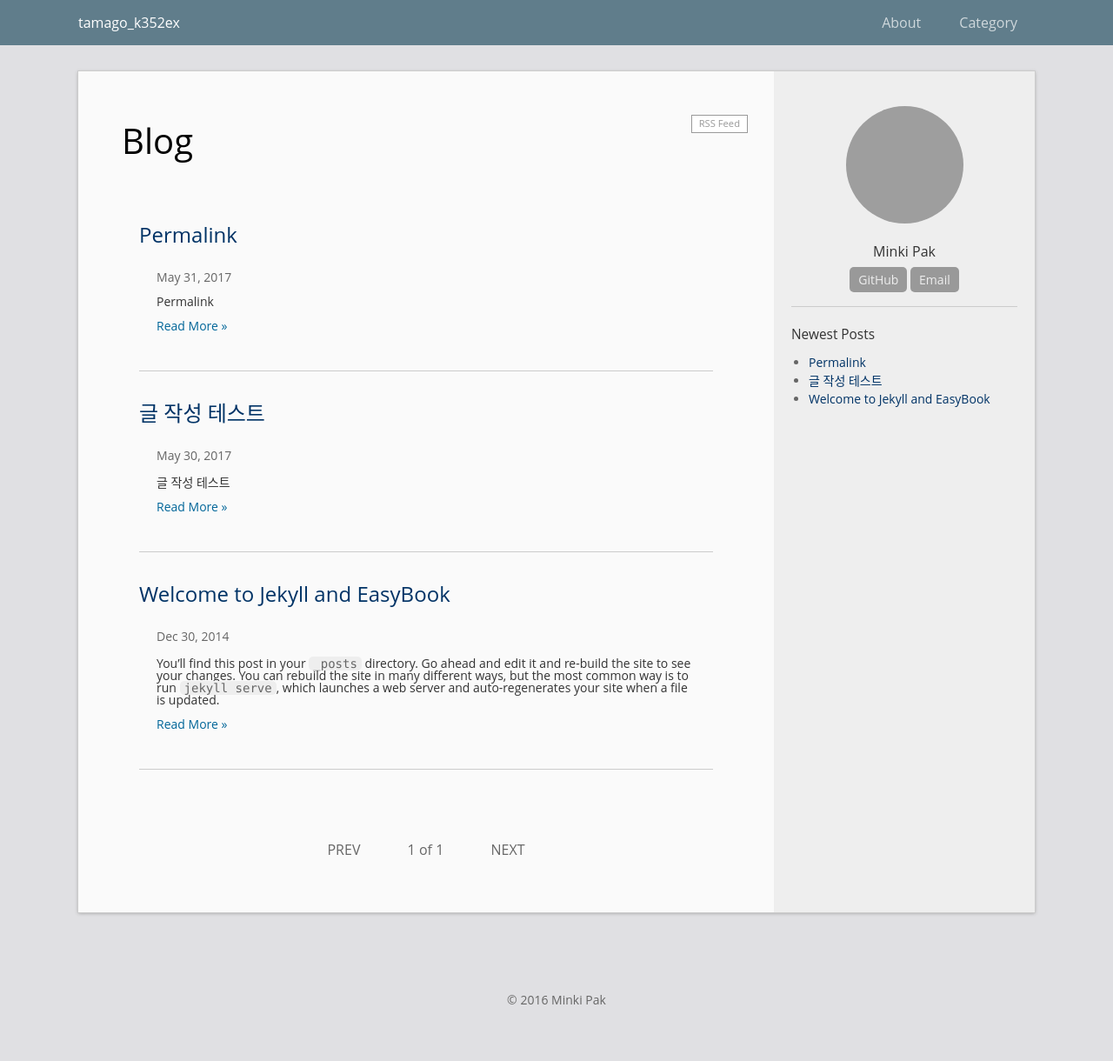
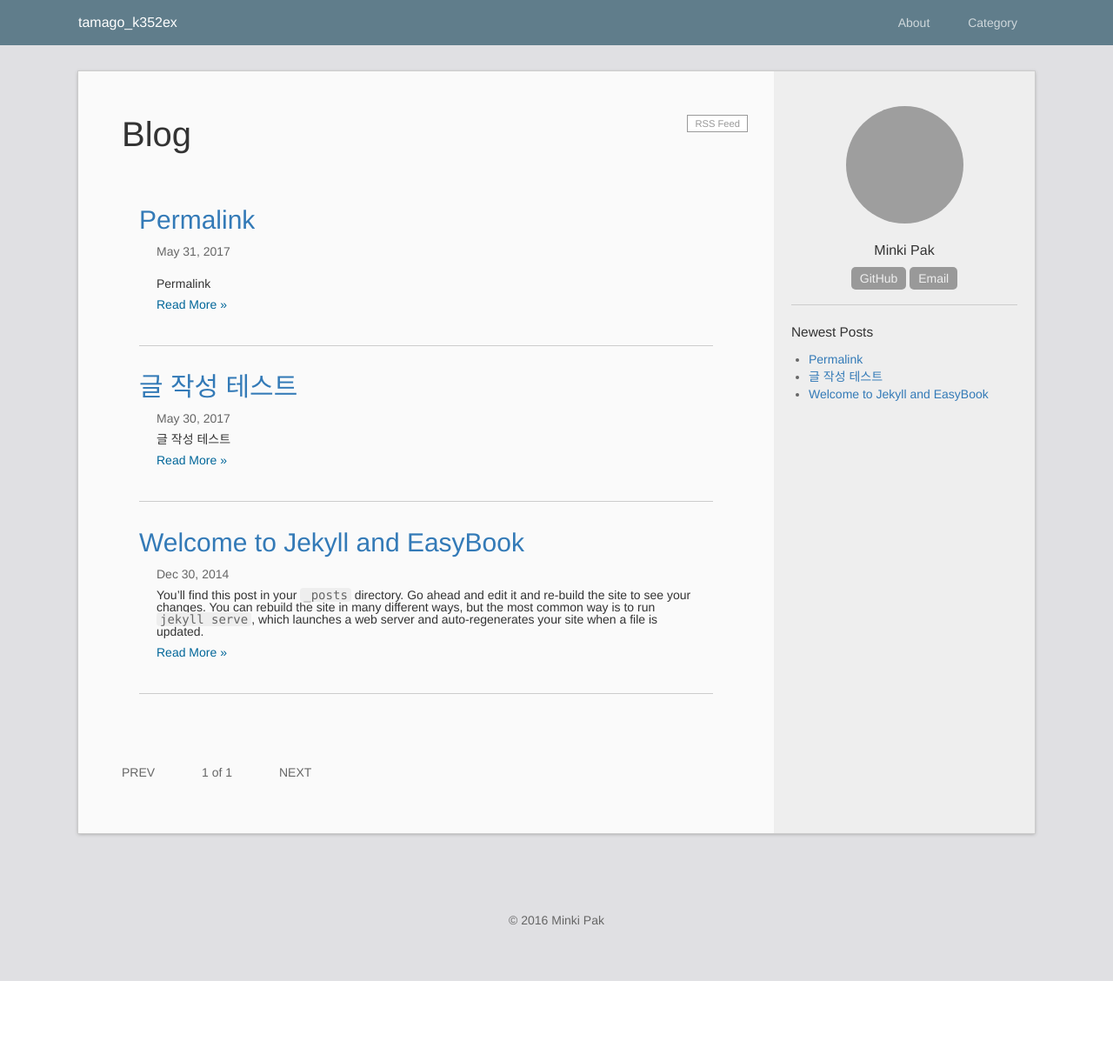
Before and after one commit to k352ex/k352ex.github.io, a Jekyll site: the page built from index.html, in a window 1280 px wide. Shown: the whole page at 87% size. Built offline with Jekyll 4.4.1, drawn with Linux system fonts in a browser that asks for light colours; the list of posts is cut into pages by our own code; after the commit the page ends 1128 px from its top, so only the background shows below that; grey boxes are pictures that could not be loaded.

Commit message:
bootstrap cdn 추가 및 project page 생성

```diff
--- a/_includes/head.html
+++ b/_includes/head.html
@@ -8,4 +8,9 @@
   <link rel="stylesheet" href="{{ "/k352ex.github.io/css/main.css" }}">
   <link rel="canonical" href="{{ page.url | replace:'index.html','' | prepend: site.baseurl | prepend: site.url }}">
   <link rel="alternate" type="application/rss+xml" title="{{ site.title }}" href="{{ "/feed.xml" | prepend: site.baseurl | prepend: site.url }}" />
+
+  <!--bootstrap CDN 추가-->
+  <link rel="stylesheet" href="https://maxcdn.bootstrapcdn.com/bootstrap/3.3.7/css/bootstrap.min.css" integrity="sha384-BVYiiSIFeK1dGmJRAkycuHAHRg32OmUcww7on3RYdg4Va+PmSTsz/K68vbdEjh4u" crossorigin="anonymous">
+  <link rel="stylesheet" href="https://maxcdn.bootstrapcdn.com/bootstrap/3.3.7/css/bootstrap-theme.min.css" integrity="sha384-rHyoN1iRsVXV4nD0JutlnGaslCJuC7uwjduW9SVrLvRYooPp2bWYgmgJQIXwl/Sp" crossorigin="anonymous">
+  <script src="https://maxcdn.bootstrapcdn.com/bootstrap/3.3.7/js/bootstrap.min.js" integrity="sha384-Tc5IQib027qvyjSMfHjOMaLkfuWVxZxUPnCJA7l2mCWNIpG9mGCD8wGNIcPD7Txa" crossorigin="anonymous"></script>
 </head>
```
